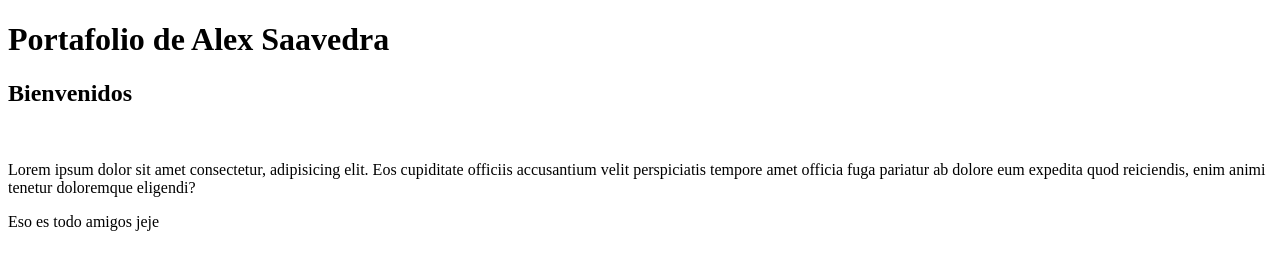
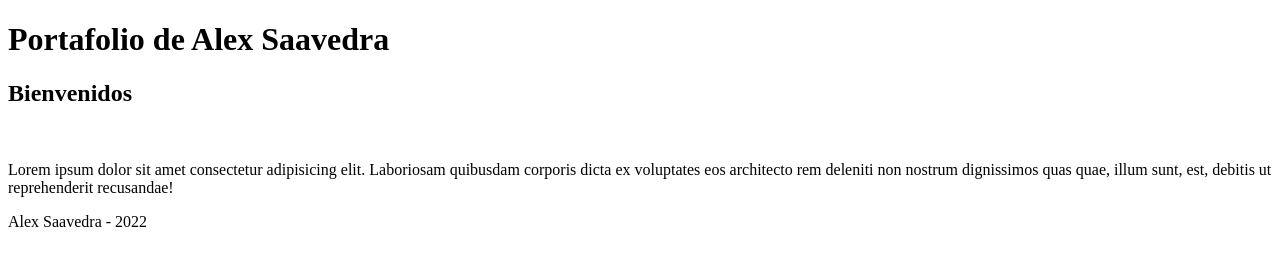
Before and after one commit to AlexSebastianSC/portafolio, a plain HTML site: page index.html in a window 1280 px wide. Drawn offline with Linux system fonts and the light colour scheme.

Commit message:
estrucutrando

```diff
--- a/index.html
+++ b/index.html
@@ -7,14 +7,19 @@
     <title>Document</title>
 </head>
 <body>
-    <h1>Portafolio de Alex Saavedra</h1>
-    <h2>Bienvenidos</h2>
-    <img>
-    <p>Lorem ipsum dolor sit amet consectetur,
-        adipisicing elit. Eos cupiditate officiis accusantium
-        velit perspiciatis tempore amet officia fuga pariatur
-        ab dolore eum expedita quod reiciendis, enim animi tenetur
-        doloremque eligendi?</p>
-    <footer>Eso es todo amigos jeje</footer>
+    <header>
+        <!-- menu de navegacion logotipo de la pagina-->
+    </header>
+    <main>
+        <h1>Portafolio de Alex Saavedra</h1>
+        <h2>Bienvenidos</h2>
+        <img>
+        <p>Lorem ipsum dolor sit amet consectetur adipisicing elit. Laboriosam quibusdam corporis dicta ex voluptates eos architecto rem deleniti non nostrum dignissimos quas quae, illum sunt, est, debitis ut reprehenderit recusandae!</p>
+    </main>
+    <footer>
+        Alex Saavedra  - 2022
+    </footer>
+
+
 </body>
 </html>
```
